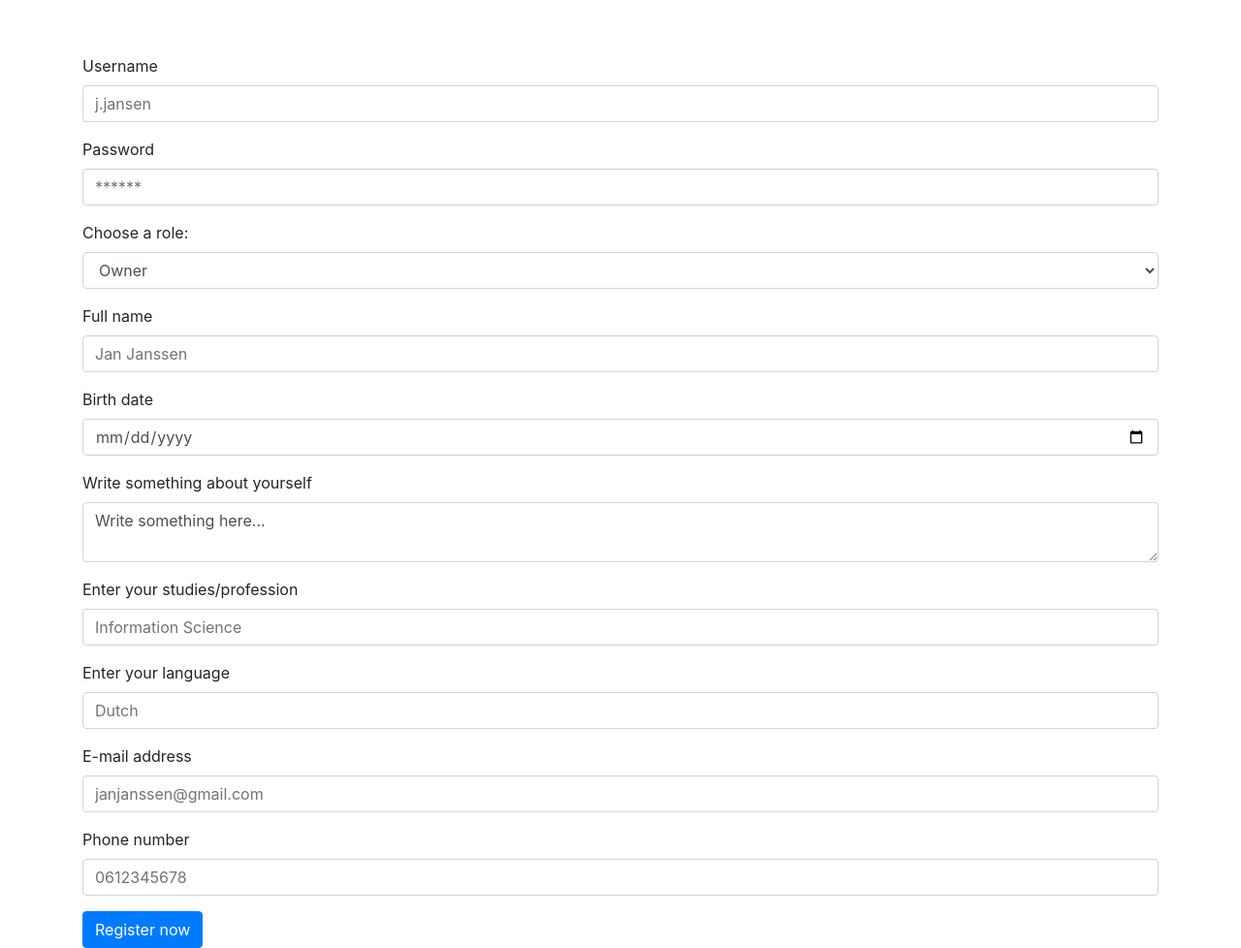
After one commit to ztijn/ddwt20_project, a PHP site: page /views/register.php in a window 1280 px wide. The commit adds this page. Shown: the whole page at 97% size. Run offline with PHP 8.4, Linux system fonts and the light colour scheme; the template is opened without the code that fills it, so the values that code supplies are empty.

Commit message:
Register page toegevoegd

```diff
--- /dev/null
+++ b/views/register.php
@@ -0,0 +1,97 @@
+<!doctype html>
+<html lang="en">
+<head>
+    <!-- Required meta tags -->
+    <meta charset="utf-8">
+    <meta name="viewport" content="width=device-width, initial-scale=1, shrink-to-fit=no">
+
+    <!-- Bootstrap CSS -->
+    <link rel="stylesheet" href="https://stackpath.bootstrapcdn.com/bootstrap/4.1.3/css/bootstrap.min.css" integrity="sha384-MCw98/SFnGE8fJT3GXwEOngsV7Zt27NXFoaoApmYm81iuXoPkFOJwJ8ERdknLPMO" crossorigin="anonymous">
+
+    <!-- Own CSS -->
+    <link rel="stylesheet" href="/DDWT20/week2/css/main.css">
+
+    <title><?= $page_title ?></title>
+</head>
+<body>
+<!-- Menu -->
+<?= $navigation ?>
+
+<!-- Content -->
+<div class="container">
+    <!-- Breadcrumbs -->
+    <div class="pd-15">&nbsp</div>
+    <?= $breadcrumbs ?>
+
+    <div class="row">
+
+        <!-- Left column -->
+        <div class="col-md-12">
+            <!-- Error message -->
+            <?php if (isset($error_msg)){echo $error_msg;} ?>
+
+            <h1><?= $page_title ?></h1>
+            <h5><?= $page_subtitle ?></h5>
+
+            <div class="pd-15">&nbsp;</div>
+
+            <form action="<?= $form_action ?>" method="POST">
+                <div class="form-group">
+                    <label for="inputUsername">Username</label>
+                    <input type="text" class="form-control" id="inputUsername" placeholder="j.jansen" name="username" required>
+                </div>
+                <div class="form-group">
+                    <label for="inputPassword">Password</label>
+                    <input type="password" class="form-control" id="inputPassword" placeholder="******" name="password" required>
+                </div>
+                <div class="form-group">
+                    <label for="role">Choose a role:</label>
+                    <select class=form-control id="role" name="role" required>
+                        <option value="owner">Owner</option>
+                        <option value="tenant">Tenant</option>
+                    </select>
+                </div>
+                <div class="form-group">
+                    <label for="inputUsername">Full name</label>
+                    <input type="text" class="form-control" id="inputUsername" placeholder="Jan Janssen" name="fullname" required>
+                </div>
+                <div class="form-group">
+                    <label for="inputBirthdate">Birth date</label>
+                    <input type="date" class="form-control" id="inputBirthdate" placeholder="01-01-2000" name="birthdate" required>
+                </div>
+                <div class="form-group">
+                    <label for="inputBiography">Write something about yourself</label>
+                    <textarea type="text" class="form-control" id="inputBiography" name="biography">Write something here...</textarea>
+                </div>
+                <div class="form-group">
+                    <label for="inputStudies">Enter your studies/profession</label>
+                    <input type="text" class="form-control" id="inputStudies" placeholder="Information Science" name="studies" required>
+                </div>
+                <div class="form-group">
+                    <label for="inputLanguage">Enter your language</label>
+                    <input type="text" class="form-control" id="inputLanguage" placeholder="Dutch" name="language" required>
+                </div>
+                <div class="form-group">
+                    <label for="inputEmail">E-mail address</label>
+                    <input type="email" class="form-control" id="inputStudies" placeholder="janjanssen@gmail.com" name="email" required>
+                </div>
+                <div class="form-group">
+                    <label for="inputPhonenum">Phone number</label>
+                    <input type="tel" class="form-control" id="inputPhonenum" placeholder="0612345678" name="phonenum" required>
+                </div>
+                <button type="submit" class="btn btn-primary">Register now</button>
+            </form>
+
+        </div>
+
+    </div>
+</div>
+
+
+<!-- Optional JavaScript -->
+<!-- jQuery first, then Popper.js, then Bootstrap JS -->
+<script src="https://code.jquery.com/jquery-3.3.1.slim.min.js" integrity="sha384-q8i/X+965DzO0rT7abK41JStQIAqVgRVzpbzo5smXKp4YfRvH+8abtTE1Pi6jizo" crossorigin="anonymous"></script>
+<script src="https://cdnjs.cloudflare.com/ajax/libs/popper.js/1.14.3/umd/popper.min.js" integrity="sha384-ZMP7rVo3mIykV+2+9J3UJ46jBk0WLaUAdn689aCwoqbBJiSnjAK/l8WvCWPIPm49" crossorigin="anonymous"></script>
+<script src="https://stackpath.bootstrapcdn.com/bootstrap/4.1.3/js/bootstrap.min.js" integrity="sha384-ChfqqxuZUCnJSK3+MXmPNIyE6ZbWh2IMqE241rYiqJxyMiZ6OW/JmZQ5stwEULTy" crossorigin="anonymous"></script>
+</body>
+</html>
```
Also changed, not shown: index.php (+63 -1 lines), model.php (+67 -0 lines).
